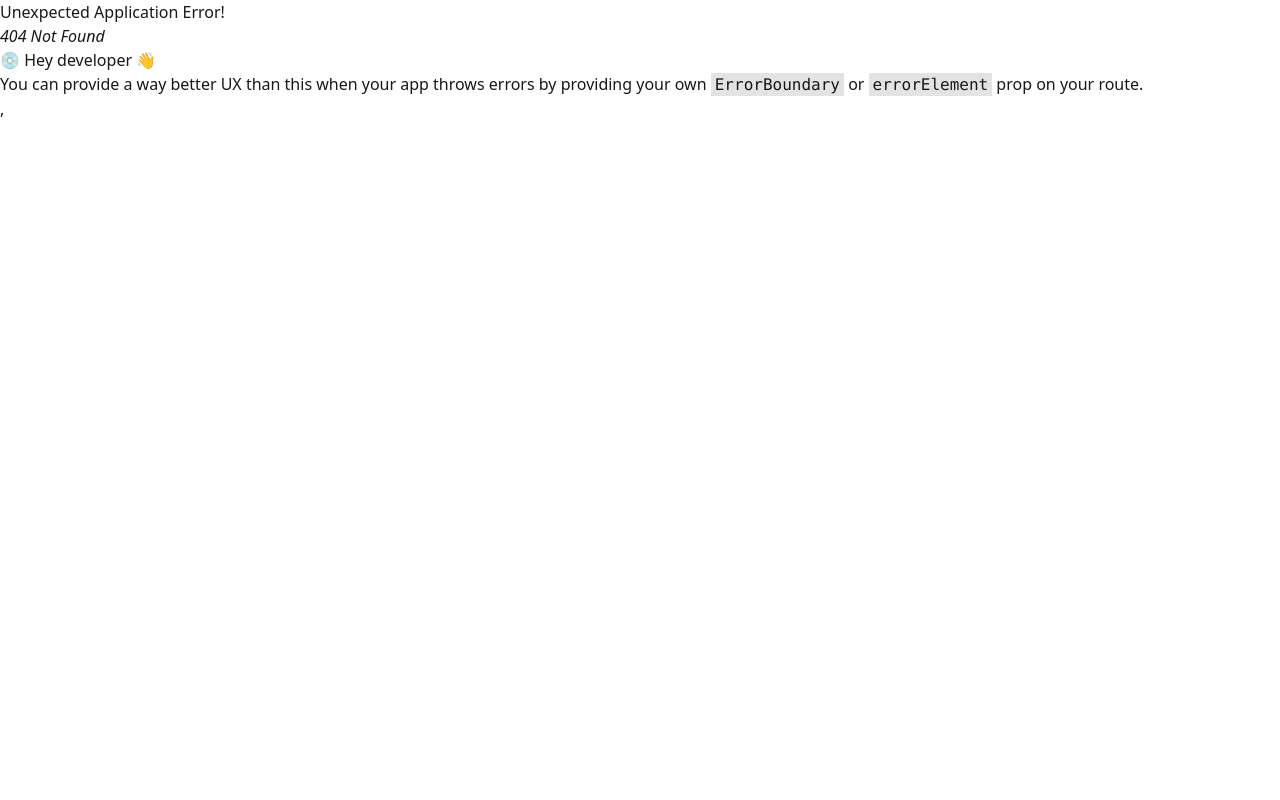
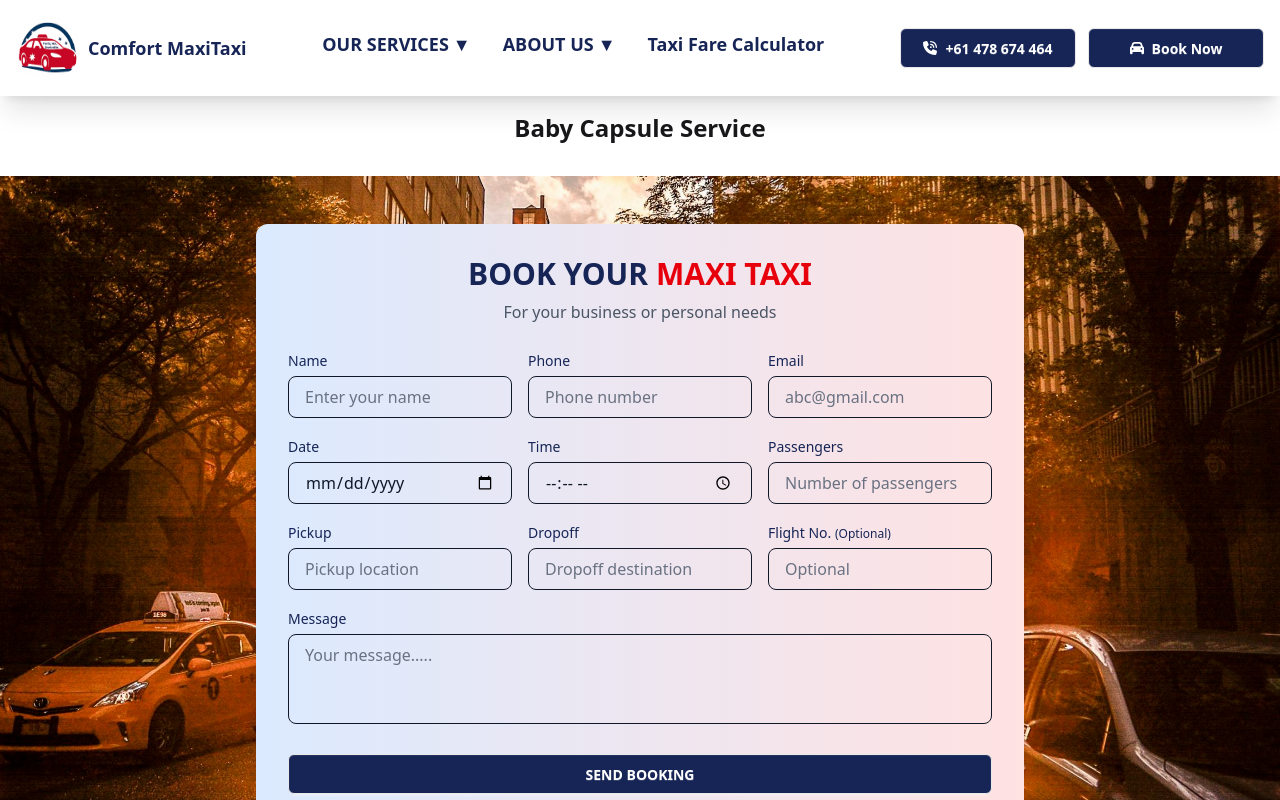
Before and after one commit to Raisul-24/comfort-maxitaxi-client, a React (Vite) app: page /baby-capsule in a window 1280 px wide. Before the commit this address had no page. Shown: the top 800 px of the page. Built offline with nearby package versions, Linux system fonts and the light colour scheme.

Commit message:
added baby capsule

```diff
--- /dev/null
+++ b/src/Pages/BabyCapsule.jsx
@@ -0,0 +1,11 @@
+import React from 'react';
+
+const BabyCapsule = () => {
+    return (
+        <div>
+            <h1 className="text-2xl font-bold text-center my-8">Baby Capsule Service</h1>
+        </div>
+    );
+};
+
+export default BabyCapsule;
--- a/src/main.jsx
+++ b/src/main.jsx
@@ -6,6 +6,7 @@ import { RouterProvider } from "react-router/dom";
 import MainLayout from './Layout/MainLayout.jsx';
 import Home from './Pages/Home/Home.jsx';
 import AirportTransfer from './Pages/AirportTransfer.jsx';
+import BabyCapsule from './Pages/BabyCapsule.jsx';
 
 
 const router = createBrowserRouter([
@@ -20,6 +21,10 @@ const router = createBrowserRouter([
       {
         path: "/airport-transfer",
         element: <AirportTransfer />,
+      },
+      {
+        path: "/baby-capsule",
+        element: <BabyCapsule />,
       }
     ]
   },
```
